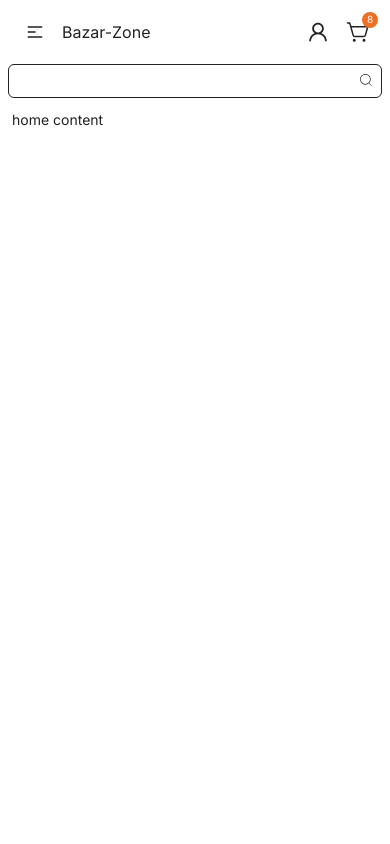
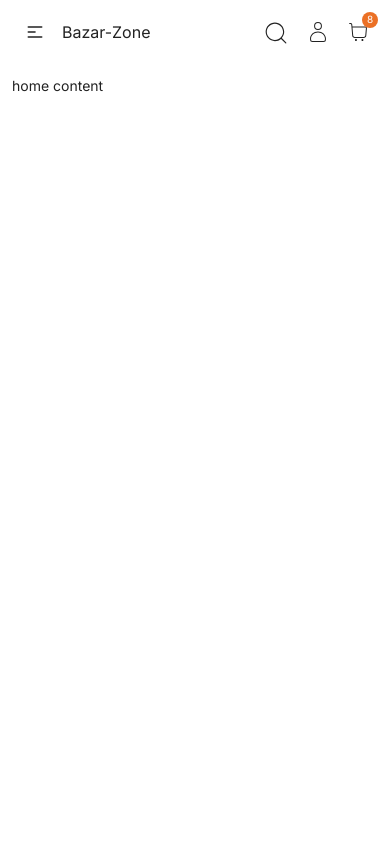
Before and after one commit to avideb24/bazar-zone, a Next.js app: page / in a window 390 px wide. Shown: the top 844 px of the page. Built offline with nearby package versions, Linux system fonts and the light colour scheme.

Commit message:
search box updated in Navbar component

```diff
--- a/package.json
+++ b/package.json
@@ -12,7 +12,8 @@
     "next": "14.2.2",
     "react": "^18",
     "react-dom": "^18",
-    "react-icons": "^5.1.0"
+    "react-icons": "^5.1.0",
+    "react-type-animation": "^3.2.0"
   },
   "devDependencies": {
     "daisyui": "^4.10.2",
--- a/src/components/shared/Navbar.jsx/Navbar.jsx
+++ b/src/components/shared/Navbar.jsx/Navbar.jsx
@@ -1,11 +1,30 @@
 'use client';
 
 import Link from "next/link";
-import { CiSearch } from "react-icons/ci";
-import { PiShoppingCartSimple } from "react-icons/pi";
-import { AiOutlineUser } from "react-icons/ai";
+import { useState } from "react";
+import { CiSearch, CiUser, CiShoppingCart } from "react-icons/ci";
+import { HiOutlineXMark } from "react-icons/hi2";
+import { TypeAnimation } from "react-type-animation";
 
 const Navbar = () => {
+
+    const [searchBtnClicked, setSearchBtnClicked] = useState(false);
+    const [isTypeAnimationVisible, setIsTypeAnimationVisible] = useState(true);
+
+
+    const handleSeachText = e => {
+        const searchText = e.target.value;
+
+        if(searchText.length > 0){
+            setIsTypeAnimationVisible(false)
+        }
+        else{
+            setIsTypeAnimationVisible(true)
+        }
+
+
+    }
+
 
     return (
         <header className="bg-[color:var(--bg-primary)] pb-3 md:pb-0">
@@ -49,30 +68,46 @@ const Navbar = () => {
                     </ul>
                 </nav>
                 <div className="navbar-end flex items-center gap-4 pr-3">
-                    <form className="max-w-52 relative hidden md:block">
-                        <input type="text" className="w-full bg-[color:var(--bg-primary)] border border-[color:var(--text-primary)] px-3 py-1 rounded-md outline-none" />
-                        <span className="absolute top-[9px] right-3">
-                            <CiSearch />
-                        </span>
-                    </form>
+                    <div className="relative">
+                        <button className="text-[28px] mt-2 hover:text-primary duration-150" onClick={() => setSearchBtnClicked(!searchBtnClicked)}>
+                            {
+                                searchBtnClicked ? <HiOutlineXMark /> : <CiSearch />
+                            }
+                        </button>
+                        <form className={`search-form w-60 flex absolute right-1/4 duration-200 ${searchBtnClicked ? '-bottom-[90%] opacity-100' : '-bottom-[130%] opacity-0 pointer-events-none'}`}>
+                            <input onChange={(e) => handleSeachText(e)} type="text" className="w-[80%] bg-[color:var(--bg-primary)] shadow-md border border-slate-100 px-3 py-1 rounded-l-sm outline-none" />
+
+                            <div className={`${isTypeAnimationVisible ? '' : 'hidden'} absolute left-3 top-1/2 transform -translate-y-1/2 text-gray-400 pointer-events-none text-base`}>
+                                <TypeAnimation
+                                    sequence={[
+                                        '',
+                                        1000,
+                                        'Search Products...',
+                                        1000,
+                                    ]}
+                                    wrapper="span"
+                                    speed={60}
+                                    cursor={true}
+                                    repeat={Infinity}
+                                />
+                            </div>
+
+                            <button className="w-[20%]" type="submit">
+                                <CiSearch className="text-xl p-2 w-full bg-secondary hover:bg-primary text-white h-10 duration-150  rounded-r-sm" />
+                            </button>
+                        </form>
+                    </div>
+
                     <button>
-                        <AiOutlineUser className="text-2xl" />
+                        <CiUser className="text-2xl" />
                     </button>
                     <button className="inline-block relative">
-                        <PiShoppingCartSimple className="text-2xl" />
+                        <CiShoppingCart className="text-2xl" />
                         <span className="w-4 h-4 bg-primary text-white absolute -top-2 -right-2 text-[10px] text-center rounded-full">8</span>
                     </button>
                 </div>
 
             </nav>
-
-            {/* mobile search */}
-            <form className="w-full flex md:hidden items-center gap-3 px-2 relative text-[color:var(--text-primary)]">
-                <input type="text" className="w-full bg-[color:var(--bg-primary)] border border-[color:var(--text-primary)] px-3 py-1 rounded-md outline-none" />
-                <button type="submit" className="absolute top-2 right-4">
-                    <CiSearch />
-                </button>
-            </form>
         </header>
     );
 };
```
Also changed, not shown: 1 other file (tests, documents, lock files or other folders).
